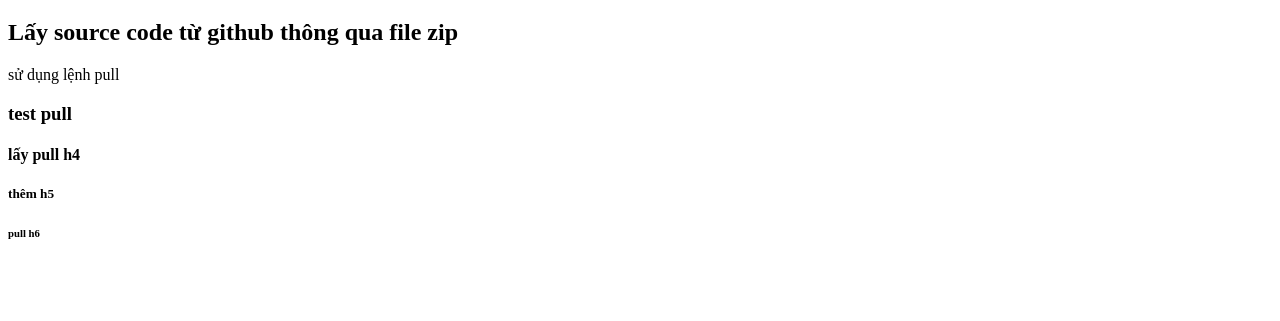
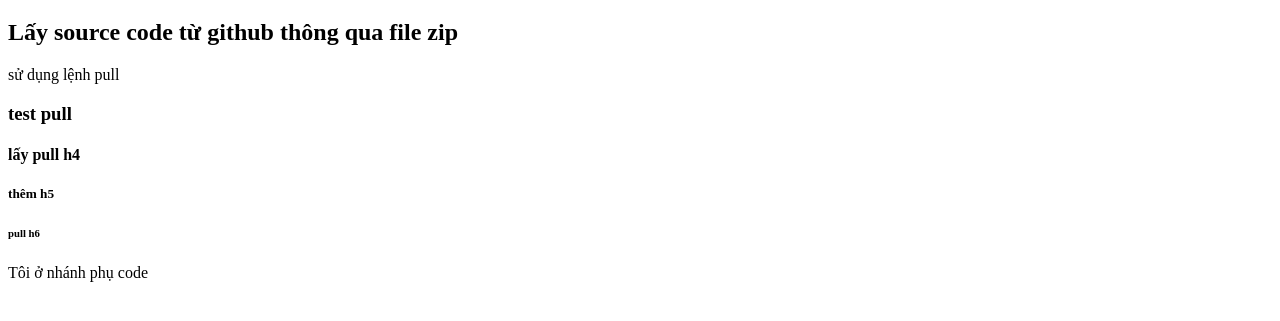
Before and after one commit to Phat3861-hub/BC76_DemoGit, a plain HTML site: page index.html in a window 1280 px wide. Shown: the part 61-382 px from the top of the page. Drawn offline with Linux system fonts and the light colour scheme.

Commit message:
thêm code từ nhánh phụ

```diff
--- a/index.html
+++ b/index.html
@@ -16,6 +16,7 @@
     <h4>lấy pull h4</h4>
     <h5>thêm h5</h5>
     <h6>pull h6</h6>
+    <div class="container">Tôi ở nhánh phụ code</div>
 </body>
 
 </html>
```
